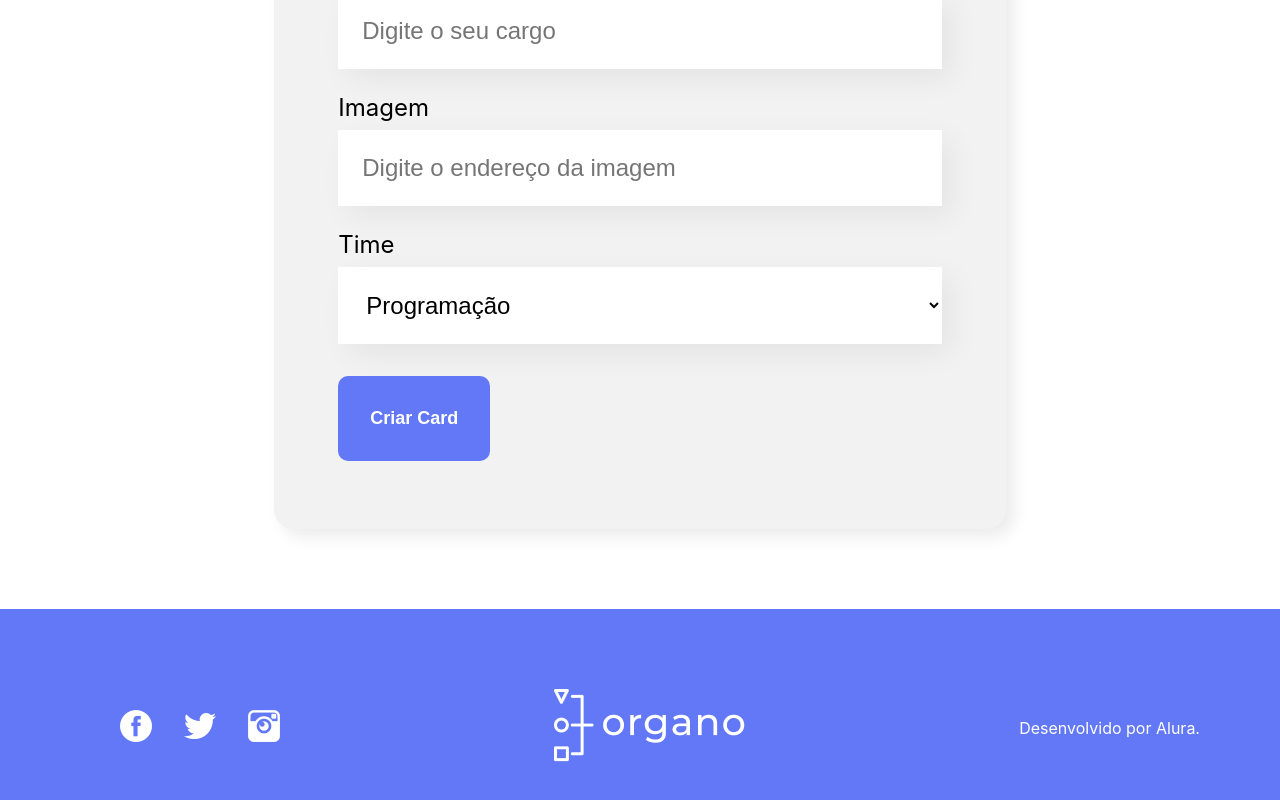
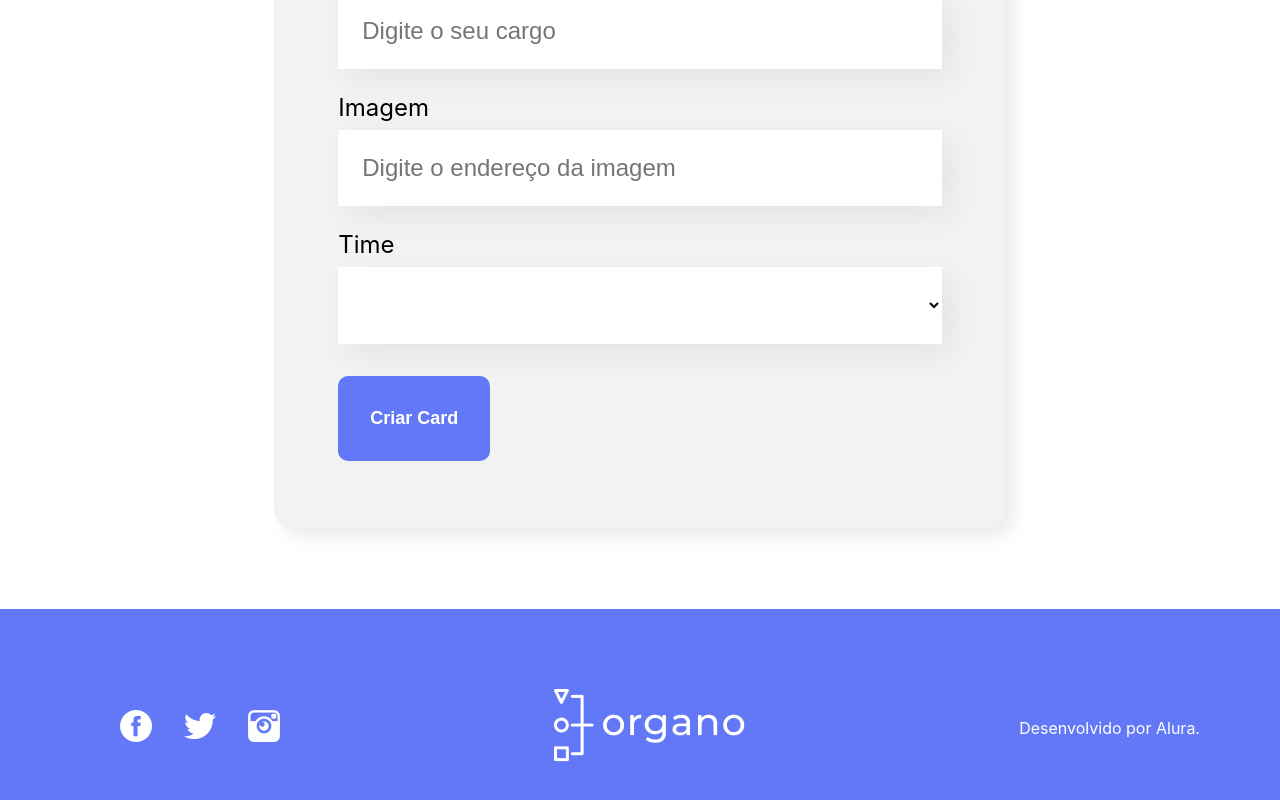
Before and after one commit to AndreCoutinhom/organo, a React (Create React App) app: page / in a window 1280 px wide. Shown: the part 868-1668 px from the top of the page. Built offline with nearby package versions, Linux system fonts and the light colour scheme.

Commit message:
Site finalizado

```diff
--- a/src/App.js
+++ b/src/App.js
@@ -53,7 +53,6 @@
   const [colaboradores, setColaboradores] = useState([])
 
   const aoNovoColaboradorAdicionado = (colaborador) => {
-    console.log(colaborador)
     setColaboradores([...colaboradores, colaborador])
   }
 
--- a/src/components/Colaborador/index.js
+++ b/src/components/Colaborador/index.js
@@ -1,8 +1,8 @@
 import './Colaborador.css'
 
-const Colaborador = ({ nome, imagem, cargo }) => {
+const Colaborador = ({ nome, imagem, cargo, corDeFundo }) => {
     return (<div className='colaborador'>
-        <div className='cabecalho'>
+        <div className='cabecalho' style={{ backgroundColor: corDeFundo }}>
             <img src={imagem} alt={nome} />
         </div>
         <div className='rodape'>
--- a/src/components/ListaSuspensa/index.js
+++ b/src/components/ListaSuspensa/index.js
@@ -4,7 +4,8 @@
     return (
         <div className="lista-suspensa">
             <label>{props.label}</label>
-            <select onChange={evento => props.aoAlterado(evento.target.value)} required={props.required} value={props.value}>
+            <select onChange={evento => props.aoAlterado(evento.target.value)} required={props.required} value={props.valor}>
+                <option value=""></option>
                     {props.itens.map(item => <option key={item}>{item}</option>)}
             </select>
         </div>
--- a/src/components/Time/index.js
+++ b/src/components/Time/index.js
@@ -9,6 +9,8 @@
             <h3 style={{ borderColor: props.corPrimaria }}>{props.nome}</h3>
             <div className='colaboradores'>
                 {props.colaboradores.map( colaborador => <Colaborador
+            corDeFundo={props.corPrimaria}
+            key={colaborador.nome}
             nome={colaborador.nome}
             cargo={colaborador.cargo}
             imagem={colaborador.imagem} />)}
```
